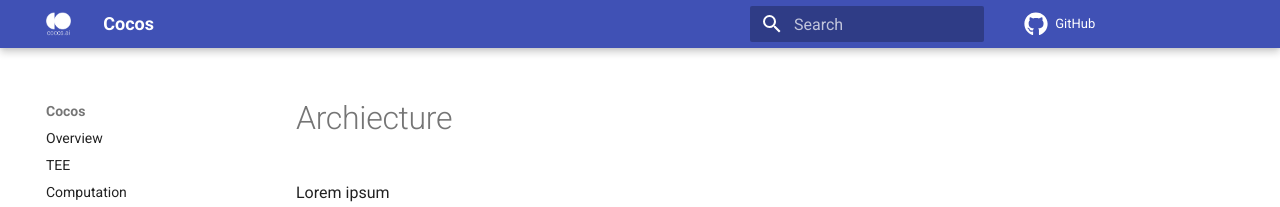
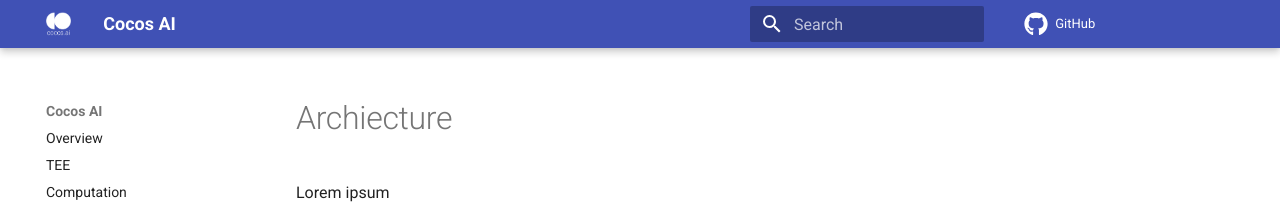
Before and after one commit to ultravioletrs/cocos-docs, an MkDocs documentation site: the page built from docs/archiecture.md, in a window 1280 px wide. Shown: the top 207 px of the page. Built offline with MkDocs 1.6.1 and Material for MkDocs 9.7.7, drawn with Linux system fonts in a browser that asks for light colours; comment, search, counter and statistics services are not loaded.

```diff
--- a/mkdocs.yml
+++ b/mkdocs.yml
@@ -1,7 +1,7 @@
 copyright: Copyright (c) Ultraviolet
 repo_url: https://github.com/ultravioletrs/cocos
 site_description: Cocos AI SMPC Platform
-site_name: Cocos
+site_name: Cocos AI
 site_url: https://docs.cocos.ai
 edit_uri: ""
 theme:
```
